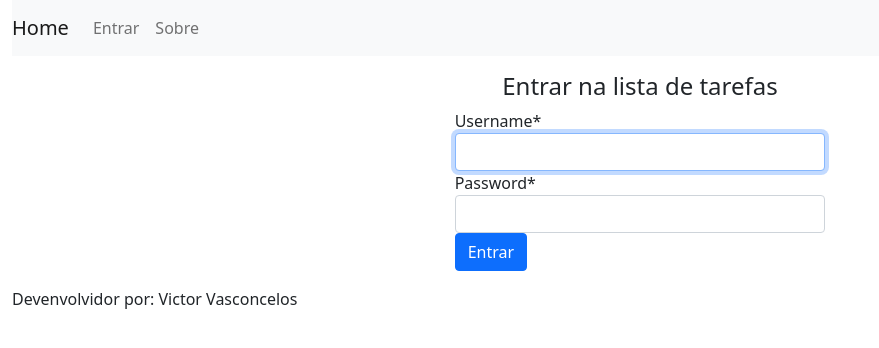
After one commit to VasconcelosVictor/Projeto-Django, a Django app: page /accounts/login/ in a window 1280 px wide. The commit adds this page. Shown: the top 348 px of the page, without its empty margins (0-879 px from the left). Run offline with Django 3.2, Linux system fonts and the light colour scheme; some libraries are stand-ins or nearby versions.

Commit message:
Login e Logout

```diff
--- a/todo/tasks/templates/base.html
+++ b/todo/tasks/templates/base.html
@@ -12,8 +12,7 @@
     <title>{% block title %}{%endblock%} </title>
 </head>
 <body>
-    <div class="container-
-    fluid">
+    <div class="container-fluid">
         <nav class="navbar navbar-expand-lg navbar-light bg-light">
             <a class="navbar-brand" href="/">Home</a>
             <button class="navbar-toggler" type="button" data-toggle="collapse" data-target="#conteudoNavbarSuportado" aria-controls="conteudoNavbarSuportado" aria-expanded="false" aria-label="Alterna navegação">
@@ -22,16 +21,26 @@
 
             <div class="collapse navbar-collapse" id="conteudoNavbarSuportado">
               <ul class="navbar-nav mr-auto">
+                {% if user.is_authenticated %}
                 <li class="nav-item ">
-                  <a class="nav-link" href="#">Tarefas </a>
+                  <a class="nav-link" href="/">Tarefas </a>
                 </li>
                 <li class="nav-item ">
                     <a class="nav-link" href="#">Usuários </a>
                 </li>
+                {% else %}
                 <li class="nav-item ">
-                    <a class="nav-link" href="#">Sobre nós </a>
+                  <a class="nav-link" href="/accounts/login">Entrar </a>
                 </li>
-
+                {% endif %}
+                <li class="nav-item ">
+                    <a class="nav-link" href="#">Sobre </a>
+                </li>
+                {% if user.is_authenticated %}
+                <li class="nav-item ">
+                  <a class="nav-link" href="/accounts/logout">Sair </a>
+                </li>
+                {% endif%}
               </ul>
 
             </div>
--- /dev/null
+++ b/todo/templates/registration/login.html
@@ -0,0 +1,22 @@
+{% extends 'base.html' %}
+{% load crispy_forms_tags %}
+
+{%block title %} Entras na Lista de tarefas {%endblock%}
+{% block content %}
+<div class="row">
+    <div class="col-md-4 offset-md-4">
+        <div class="card-body">
+            <h4 class="card-title text-center">Entrar na lista de tarefas</h4>
+
+            <form method="post">
+                {% csrf_token %}
+                <input type="hidden" name="next" value="{{next }}">
+                {{form|crispy}}
+                <button type="submit" class="btn btn-primary btn-block">Entrar</button>
+            </form>
+        </div>
+
+    </div>
+
+</div>
+{% endblock %}
```
Also changed, not shown: todo/tasks/static/css/styles.css (+8 -0 lines), todo/tasks/views.py (+7 -4 lines), todo/todo/settings.py (+6 -1 lines), todo/db.sqlite3.
